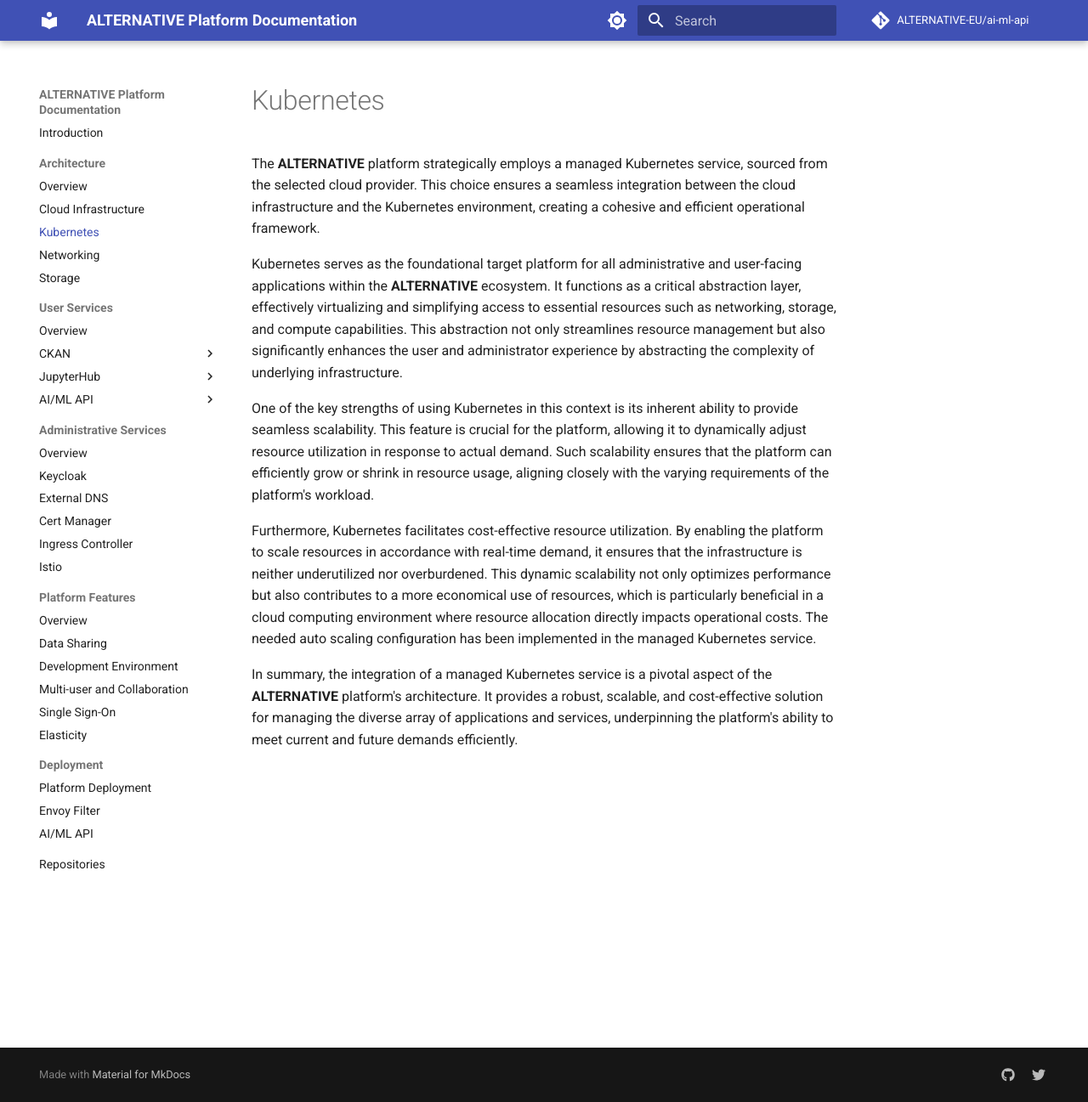
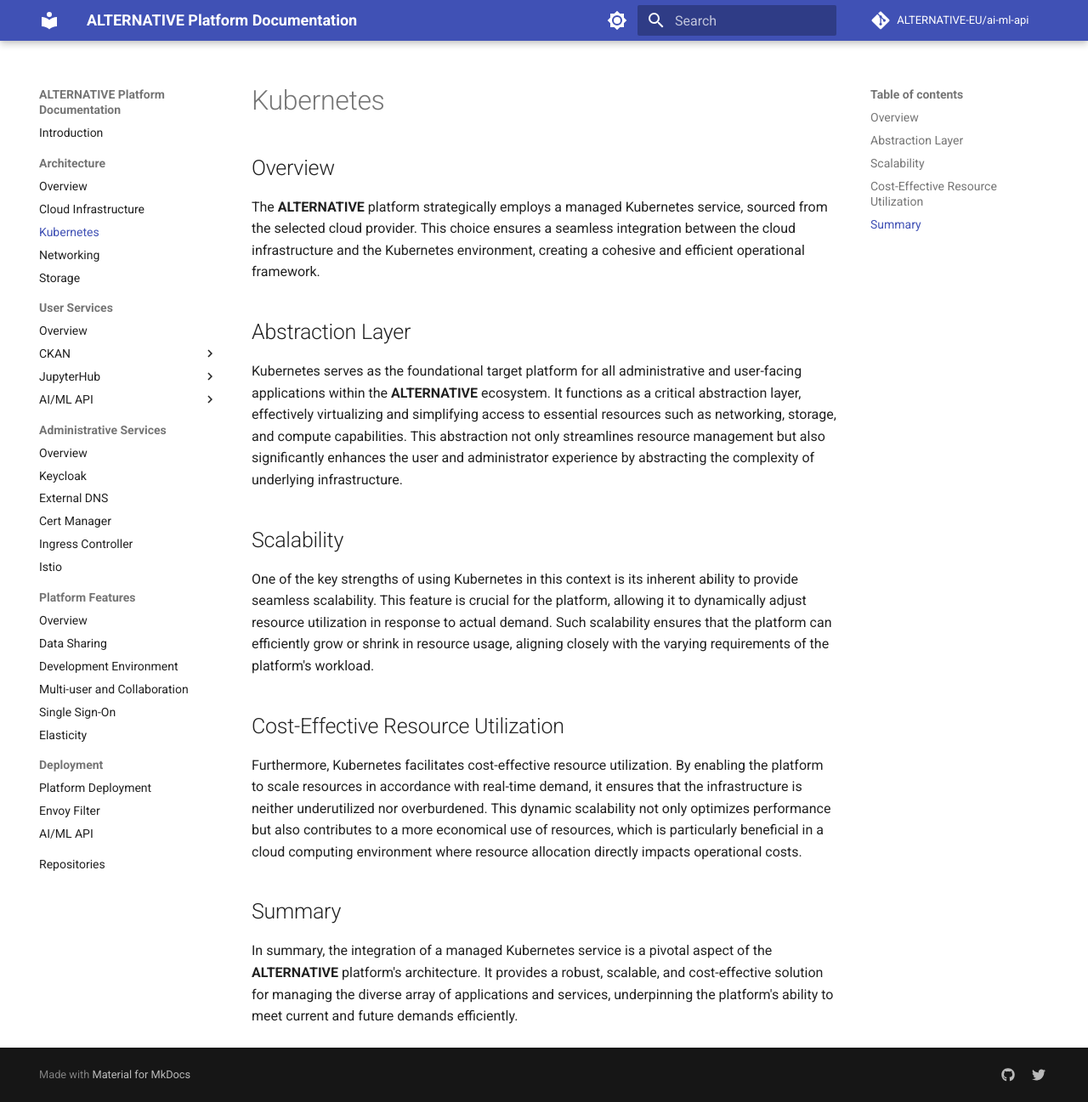
Before and after one commit to ALTERNATIVE-EU/alternative.github.io, an MkDocs documentation site: the page built from docs/docs/architecture/kubernetes.md, in a window 1280 px wide and 1297 px high. Shown: the whole window at 85% size. Built offline with MkDocs 1.6.1 and Material for MkDocs 9.7.7, drawn with Linux system fonts in a browser that asks for light colours; comment, search, counter and statistics services are not loaded.

Commit message:
Improve kubernetes page

```diff
--- a/docs/docs/architecture/kubernetes.md
+++ b/docs/docs/architecture/kubernetes.md
@@ -1,11 +1,21 @@
 # Kubernetes
+
+## Overview
 
 The **ALTERNATIVE** platform strategically employs a managed Kubernetes service, sourced from the selected cloud provider. This choice ensures a seamless integration between the cloud infrastructure and the Kubernetes environment, creating a cohesive and efficient operational framework.
 
+## Abstraction Layer
+
 Kubernetes serves as the foundational target platform for all administrative and user-facing applications within the **ALTERNATIVE** ecosystem. It functions as a critical abstraction layer, effectively virtualizing and simplifying access to essential resources such as networking, storage, and compute capabilities. This abstraction not only streamlines resource management but also significantly enhances the user and administrator experience by abstracting the complexity of underlying infrastructure.
+
+## Scalability
 
 One of the key strengths of using Kubernetes in this context is its inherent ability to provide seamless scalability. This feature is crucial for the platform, allowing it to dynamically adjust resource utilization in response to actual demand. Such scalability ensures that the platform can efficiently grow or shrink in resource usage, aligning closely with the varying requirements of the platform's workload.
 
-Furthermore, Kubernetes facilitates cost-effective resource utilization. By enabling the platform to scale resources in accordance with real-time demand, it ensures that the infrastructure is neither underutilized nor overburdened. This dynamic scalability not only optimizes performance but also contributes to a more economical use of resources, which is particularly beneficial in a cloud computing environment where resource allocation directly impacts operational costs. The needed auto scaling configuration has been implemented in the managed Kubernetes service.
+## Cost-Effective Resource Utilization
+
+Furthermore, Kubernetes facilitates cost-effective resource utilization. By enabling the platform to scale resources in accordance with real-time demand, it ensures that the infrastructure is neither underutilized nor overburdened. This dynamic scalability not only optimizes performance but also contributes to a more economical use of resources, which is particularly beneficial in a cloud computing environment where resource allocation directly impacts operational costs.
+
+## Summary
 
 In summary, the integration of a managed Kubernetes service is a pivotal aspect of the **ALTERNATIVE** platform's architecture. It provides a robust, scalable, and cost-effective solution for managing the diverse array of applications and services, underpinning the platform's ability to meet current and future demands efficiently.
```
